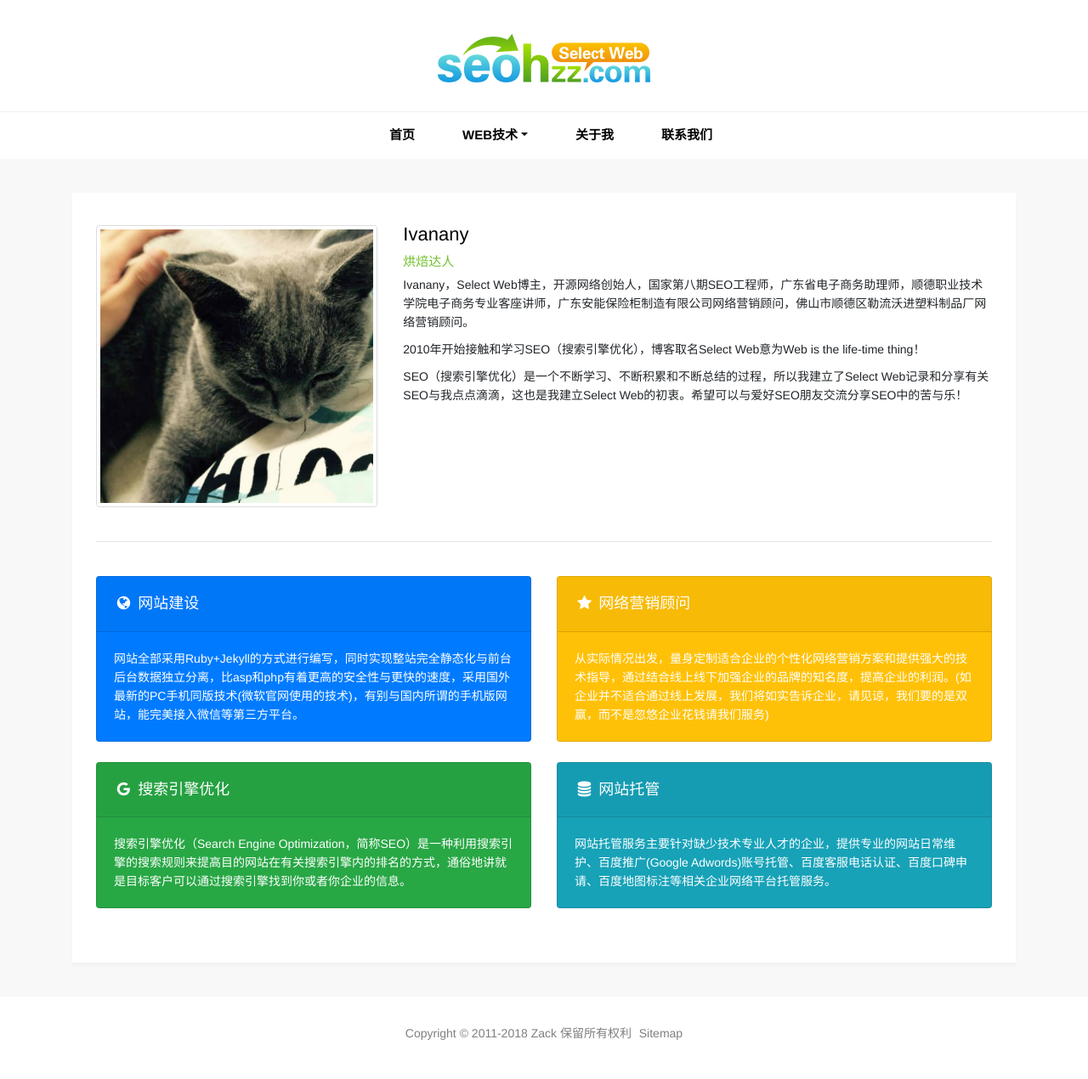
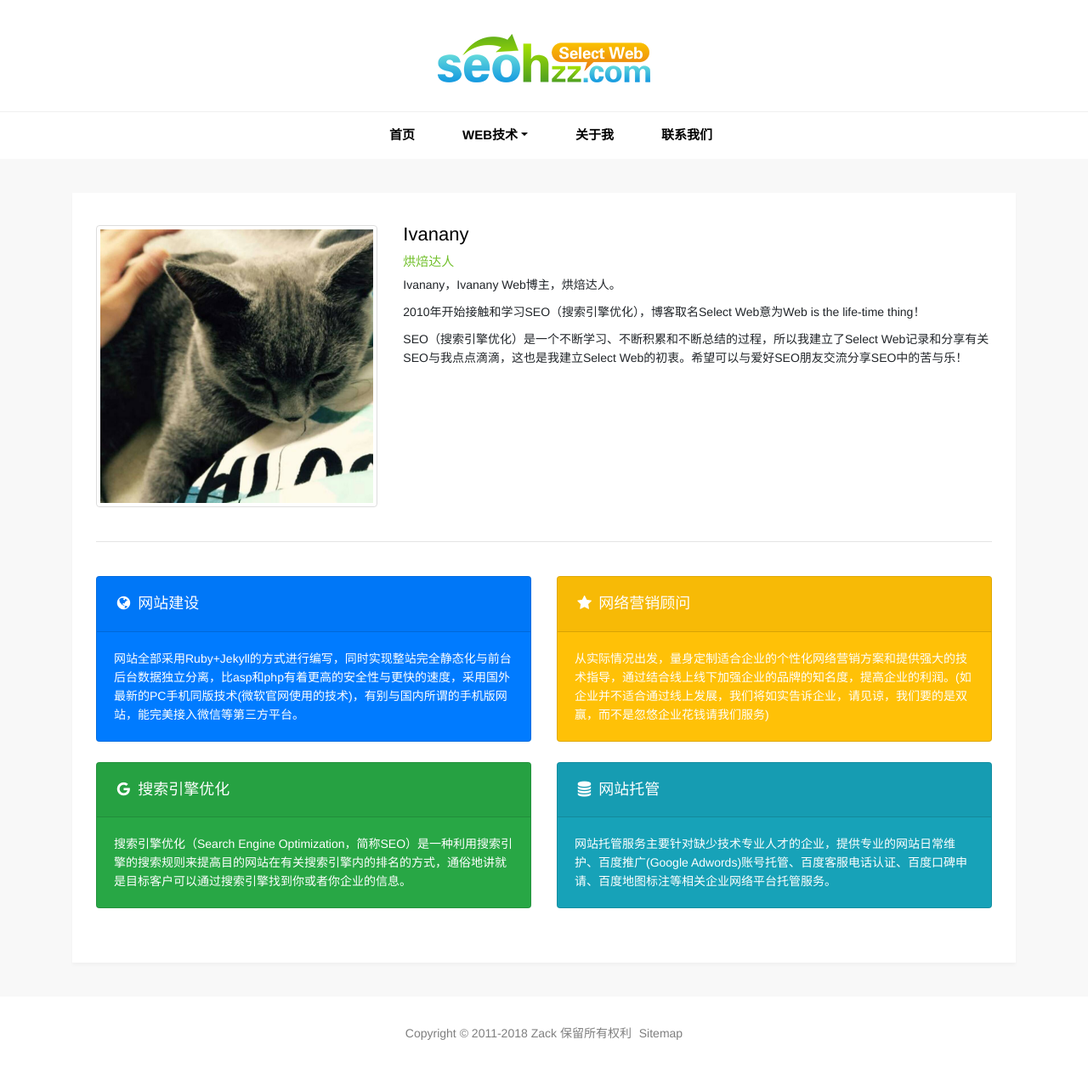
Before and after one commit to Ivanany/Ivanany.github.io, a Jekyll site: the page built from pages/about.html, in a window 1280 px wide. Shown: the whole page at 85% size. Built offline with Jekyll 4.4.1, drawn with Linux system fonts in a browser that asks for light colours; comment, search, counter and statistics services are not loaded.

Commit message:
Update about.html

```diff
--- a/pages/about.html
+++ b/pages/about.html
@@ -14,7 +14,7 @@ description: Ivanany，开源网络创始人，国家第八期SEO工程师，顺
           <div class="col-md-8 mt-4">
             <p class="post-title">Ivanany</p>
             <p class="post-tag">烘焙达人</p>
-            <p>Ivanany，Select Web博主，开源网络创始人，国家第八期SEO工程师，广东省电子商务助理师，顺德职业技术学院电子商务专业客座讲师，广东安能保险柜制造有限公司网络营销顾问，佛山市顺德区勒流沃进塑料制品厂网络营销顾问。</p>
+            <p>Ivanany，Ivanany Web博主，烘焙达人。</p>
             <p>2010年开始接触和学习SEO（搜索引擎优化），博客取名Select Web意为Web is the life-time thing！</p>
             <p>SEO（搜索引擎优化）是一个不断学习、不断积累和不断总结的过程，所以我建立了Select Web记录和分享有关SEO与我点点滴滴，这也是我建立Select Web的初衷。希望可以与爱好SEO朋友交流分享SEO中的苦与乐！</p>
           </div>
```
